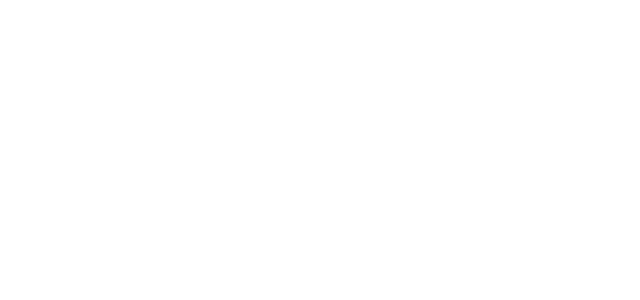
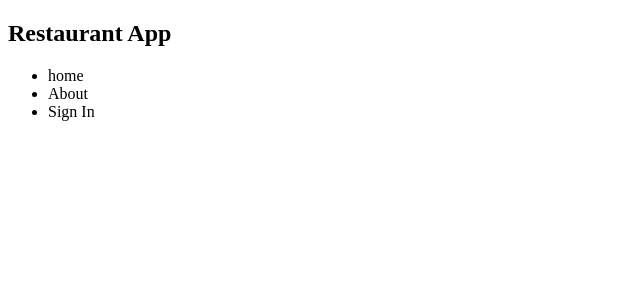
Before and after one commit to Spring-CC/appname, a React (Create React App) app: page / in a window 1280 px wide. Shown: the top 300 px of the page, without its empty margins (0-640 px from the left). Built offline with nearby package versions, Linux system fonts and the light colour scheme; the HTML template or start-up script is replaced by a standard one.

Commit message:
added Nav component

```diff
--- a/src/App.jsx
+++ b/src/App.jsx
@@ -1,10 +1,10 @@
 import React from 'react';
+import Nav from './components/Nav';
 
-function App() {
+export default function App() {
   return (
     <div className="App">
+      <Nav />
     </div>
   );
 }
-
-export default App;
--- /dev/null
+++ b/src/components/Nav.jsx
@@ -0,0 +1,14 @@
+import React from 'react';
+
+export default function Nav() {
+    return (
+        <nav>
+            <h1>Restaurant App</h1>
+            <ul>
+                <li>home</li>
+                <li>About</li>
+                <li>Sign In</li>
+            </ul>
+        </nav>
+    );
+}
```
